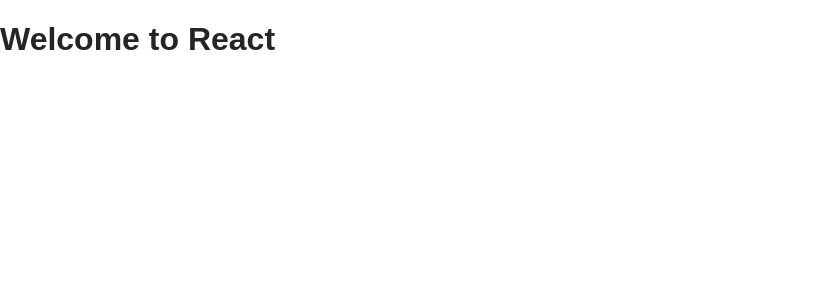
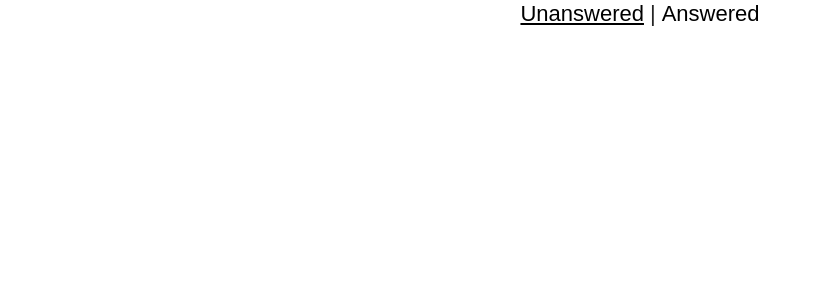
Before and after one commit to ivorscott/react-redux-polls-ts, a React (Create React App) app: page / in a window 1280 px wide. Shown: the top 300 px of the page, without its empty margins (0-821 px from the left). Built offline with nearby package versions, Linux system fonts and the light colour scheme.

Commit message:
(cont..)

```diff
--- a/src/components/App.tsx
+++ b/src/components/App.tsx
@@ -1,21 +1,27 @@
 import * as React from "react";
 import { connect } from "react-redux";
 import { handleInitalData } from "../actions/shared";
-
-class App extends React.Component<{ dispatch: any }, {}> {
+import Dashboard from "./Dashboard";
+class App extends React.Component<{ dispatch: any; loading: any }, {}> {
   constructor(props: any) {
     super(props);
   }
   componentDidMount() {
     this.props.dispatch(handleInitalData());
   }
-  public render() {
+  render() {
     return (
       <div className="App">
-        <h1 className="App-title">Welcome to React</h1>
+        {this.props.loading === true ? null : <Dashboard />}
       </div>
     );
   }
 }
 
-export default connect()(App);
+function mapStateToProps({ authedUser }: { authedUser: any }) {
+  return {
+    loading: authedUser === null
+  };
+}
+
+export default connect(mapStateToProps)(App);
--- /dev/null
+++ b/src/components/Dashboard.tsx
@@ -0,0 +1,93 @@
+import * as React from "react";
+import { connect } from "react-redux";
+import polls from "../reducers/polls";
+
+class Dashboard extends React.Component<
+  { answered: any; unanswered: any },
+  { showAnswered: boolean }
+> {
+  constructor(props: any) {
+    super(props);
+    this.state = {
+      showAnswered: false
+    };
+  }
+
+  showUnanswered = () => {
+    this.setState(() => ({
+      showAnswered: false
+    }));
+  };
+
+  showAnswered = () => {
+    this.setState(() => ({
+      showAnswered: true
+    }));
+  };
+
+  render() {
+    const { showAnswered } = this.state;
+    const { answered, unanswered } = this.props;
+
+    const list: any = showAnswered === true ? answered : unanswered;
+
+    // tslint:disable-next-line:no-console
+    console.log(this.props);
+    return (
+      <div>
+        <div className="dashboard-toggle">
+          <button
+            style={{
+              textDecoration: showAnswered === false ? "underline" : "none"
+            }}
+            onClick={this.showUnanswered}
+          >
+            Unanswered
+          </button>
+          <span> | </span>
+          <button
+            style={{
+              textDecoration: showAnswered === true ? "underline" : "none"
+            }}
+            onClick={this.showAnswered}
+          >
+            Answered
+          </button>
+        </div>
+        <ul className="dashboard-list">
+          {list.map((poll: { id: string; question: string }) => (
+            <li key={poll.id}>{poll.question}</li>
+          ))}
+        </ul>
+      </div>
+    );
+  }
+}
+
+function mapStateToProps({
+  authedUser,
+  // polls,
+  users
+}: {
+  authedUser: string;
+  polls: any;
+  users: any;
+}) {
+  const answers = users[authedUser].answers;
+
+  const answered = answers
+    .map((id: any) => polls[id])
+    .sort((a: any, b: any) => b.timestamp - a.timestamp);
+
+  const unanswered = Object.keys(polls)
+    .filter(id => !answers.includes(id))
+    .map((id: any) => polls[id])
+    .sort((a: any, b: any) => b.timestamp - a.timestamp);
+
+  return {
+    answered,
+    unanswered
+  };
+}
+
+export default connect(mapStateToProps)(Dashboard);
```
